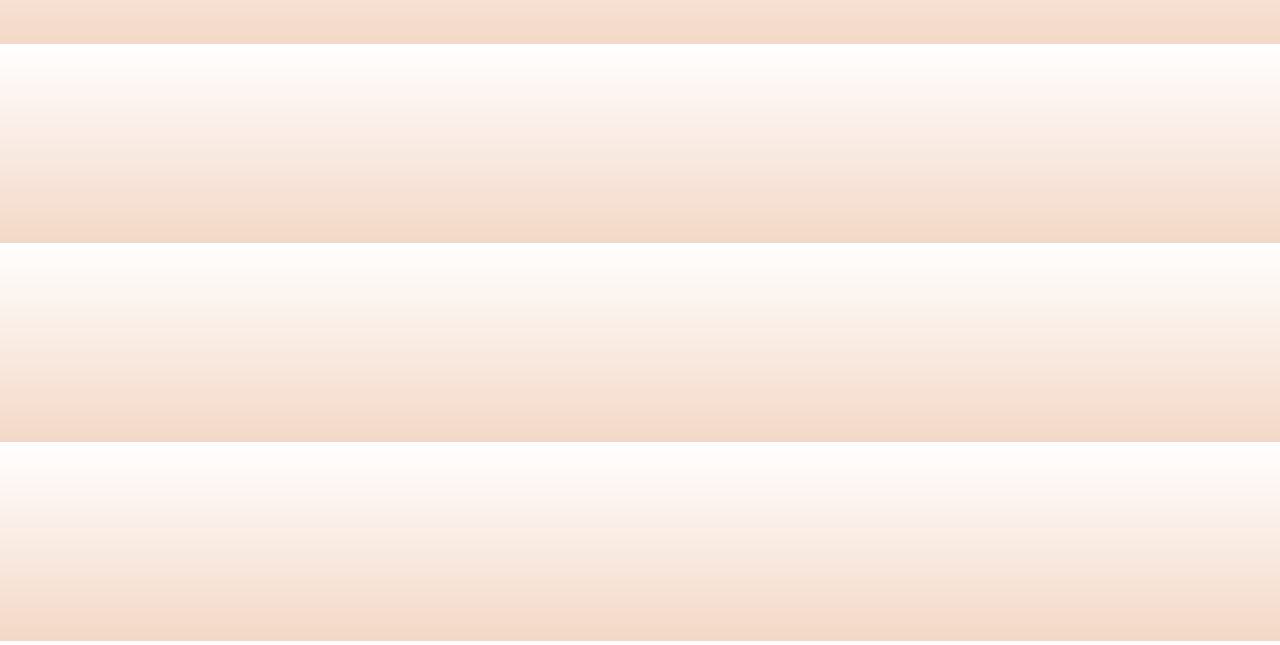
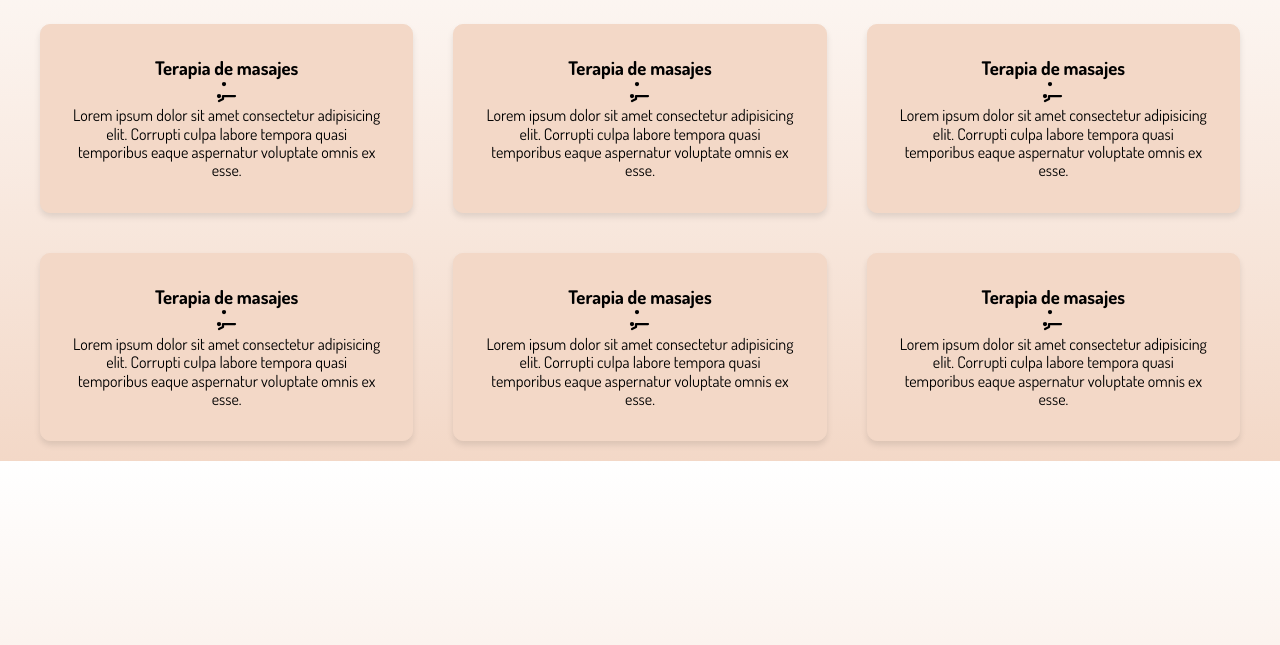
Before and after one commit to FranMayer/Sephora, a website: page pages/services.html in a window 1280 px wide. Shown: the part 155-800 px from the top of the page. Drawn offline with Linux system fonts and the light colour scheme; files that its build step writes are made by us from their sources.

Commit message:
Agregando contenido

```diff
--- a/css/style.css
+++ b/css/style.css
@@ -60,7 +60,6 @@ body {
     text-decoration: none;
     color: var(--text-color);
     font-size: 25px;
-    background-color: var(--primary-color);
     color: var(--text-color);
     transition: all 0.3s ease;
     cursor: pointer;
@@ -73,7 +72,7 @@ a {
 ul li:hover {
     background-color: var(--secondary-color);
     color: var(--text-color);
-    transform: translateX(5px);
+    transform: translateX(2px);
     box-shadow: 2px 2px 10px rgba(0, 0, 0, 0.1);
     border-radius: 10%;
 }
@@ -293,3 +292,36 @@ footer a {
     text-decoration: none;
     font-weight: bold;
 }
+
+/* PAGINA SERVICIOS CSS*/
+
+.title__servicios {
+    text-align: center;
+}
+
+.main__servicios {
+    display: flex;
+    justify-content: center;
+    flex-wrap: wrap;
+    padding: 20px;
+    width: 100%;
+    height: auto;
+    gap: 40px;
+}
+
+.main__section {
+    background-color: var(--third-color);
+    border: 1px solid var(--details-color);
+    border-radius: 10px;
+    box-shadow: 0 4px 6px rgba(0, 0, 0, 0.1);
+    padding: 2rem;
+    text-align: center;
+    transition: transform 0.3s ease, box-shadow 0.3s ease;
+    flex: 1 1 calc(33.333% - 40px);
+    max-width: calc(33.333% - 40px);
+}
+
+.main__section:hover {
+    transform: translateY(-5px);
+    box-shadow: 0 6px 12px rgba(0, 0, 0, 0.2);
+}
--- a/pages/services.html
+++ b/pages/services.html
@@ -3,15 +3,15 @@
 <head>
     <meta charset="UTF-8">
     <meta name="viewport" content="width=device-width, initial-scale=1.0">
-    <link rel="icon" type="image/png" sizes="32x32" href="/freelancer_inicio/img/favicon-32x32.png">
+    <link rel="icon" type="image/png" sizes="32x32" href="/img/favicon-32x32.png">
     <link rel="preconnect" href="https://fonts.googleapis.com">
     <link rel="preconnect" href="https://fonts.gstatic.com" crossorigin>
     <link href="https://fonts.googleapis.com/css2?family=Dosis:wght@200..800&display=swap" rel="stylesheet">
 
-    <link href="/freelancer_inicio/css/normalize.css" type="text/css" rel="stylesheet">
-    <link href="/freelancer_inicio/css/style.css" rel="preload" as="style">
-    <link href="/freelancer_inicio/css/style.css" type="text/css" rel="stylesheet">
-    <link href="/freelancer_inicio/css/mediaquery.css" type="text/css" rel="stylesheet">
+    <link href="/css/normalize.css" type="text/css" rel="stylesheet">
+    <link href="/css/style.css" rel="preload" as="style">
+    <link href="/css/style.css" type="text/css" rel="stylesheet">
+    <link href="/css/mediaquery.css" type="text/css" rel="stylesheet">
 
     <title>Saphora- Servicios</title>
 
@@ -20,7 +20,7 @@
 
 <header class="header">
 
-     <a href="/freelancer_inicio/index.html"> <h1 class="title-header">Estetica Saphora</h1></a>
+     <a href="/index.html"> <h1 class="title-header">Estetica Saphora</h1></a>
 
 
         <nav class="nav-menu">
@@ -32,12 +32,71 @@
         </nav>
 </header>
 
-<h1>Servicios que brindamos en <span>Saphora</span></h1>
+<h1 class="title__servicios">Servicios que brindamos en Saphora </h1>
 
-<main class="main">
-        <section>
+<main class="main__servicios">
 
+        <section class="main__section">
+            <h3>Terapia de masajes</h3>
+            <svg xmlns="http://www.w3.org/2000/svg" viewBox="0 0 24 24" fill="none" stroke="currentColor" stroke-linecap="round" stroke-linejoin="round" width="24" height="24" stroke-width="2.25">
+                <path d="M4 17m-1 0a1 1 0 1 0 2 0a1 1 0 1 0 -2 0"></path>
+                <path d="M9 5m-1 0a1 1 0 1 0 2 0a1 1 0 1 0 -2 0"></path>
+                <path d="M4 22l4 -2v-3h12"></path>
+            </svg>
+            <p>Lorem ipsum dolor sit amet consectetur adipisicing elit. Corrupti culpa labore tempora quasi temporibus eaque aspernatur voluptate omnis ex esse.</p>
         </section>
+
+        <section class="main__section">
+            <h3>Terapia de masajes</h3>
+            <svg xmlns="http://www.w3.org/2000/svg" viewBox="0 0 24 24" fill="none" stroke="currentColor" stroke-linecap="round" stroke-linejoin="round" width="24" height="24" stroke-width="2.25">
+                <path d="M4 17m-1 0a1 1 0 1 0 2 0a1 1 0 1 0 -2 0"></path>
+                <path d="M9 5m-1 0a1 1 0 1 0 2 0a1 1 0 1 0 -2 0"></path>
+                <path d="M4 22l4 -2v-3h12"></path>
+            </svg>
+            <p>Lorem ipsum dolor sit amet consectetur adipisicing elit. Corrupti culpa labore tempora quasi temporibus eaque aspernatur voluptate omnis ex esse.</p>
+        </section>
+
+        <section class="main__section">
+            <h3>Terapia de masajes</h3>
+            <svg xmlns="http://www.w3.org/2000/svg" viewBox="0 0 24 24" fill="none" stroke="currentColor" stroke-linecap="round" stroke-linejoin="round" width="24" height="24" stroke-width="2.25">
+                <path d="M4 17m-1 0a1 1 0 1 0 2 0a1 1 0 1 0 -2 0"></path>
+                <path d="M9 5m-1 0a1 1 0 1 0 2 0a1 1 0 1 0 -2 0"></path>
+                <path d="M4 22l4 -2v-3h12"></path>
+            </svg>
+            <p>Lorem ipsum dolor sit amet consectetur adipisicing elit. Corrupti culpa labore tempora quasi temporibus eaque aspernatur voluptate omnis ex esse.</p>
+        </section>
+
+        <section class="main__section">
+            <h3>Terapia de masajes</h3>
+            <svg xmlns="http://www.w3.org/2000/svg" viewBox="0 0 24 24" fill="none" stroke="currentColor" stroke-linecap="round" stroke-linejoin="round" width="24" height="24" stroke-width="2.25">
+                <path d="M4 17m-1 0a1 1 0 1 0 2 0a1 1 0 1 0 -2 0"></path>
+                <path d="M9 5m-1 0a1 1 0 1 0 2 0a1 1 0 1 0 -2 0"></path>
+                <path d="M4 22l4 -2v-3h12"></path>
+            </svg>
+            <p>Lorem ipsum dolor sit amet consectetur adipisicing elit. Corrupti culpa labore tempora quasi temporibus eaque aspernatur voluptate omnis ex esse.</p>
+        </section>
+
+        <section class="main__section">
+            <h3>Terapia de masajes</h3>
+            <svg xmlns="http://www.w3.org/2000/svg" viewBox="0 0 24 24" fill="none" stroke="currentColor" stroke-linecap="round" stroke-linejoin="round" width="24" height="24" stroke-width="2.25">
+                <path d="M4 17m-1 0a1 1 0 1 0 2 0a1 1 0 1 0 -2 0"></path>
+                <path d="M9 5m-1 0a1 1 0 1 0 2 0a1 1 0 1 0 -2 0"></path>
+                <path d="M4 22l4 -2v-3h12"></path>
+            </svg>
+            <p>Lorem ipsum dolor sit amet consectetur adipisicing elit. Corrupti culpa labore tempora quasi temporibus eaque aspernatur voluptate omnis ex esse.</p>
+        </section>
+
+        <section class="main__section">
+            <h3>Terapia de masajes</h3>
+            <svg xmlns="http://www.w3.org/2000/svg" viewBox="0 0 24 24" fill="none" stroke="currentColor" stroke-linecap="round" stroke-linejoin="round" width="24" height="24" stroke-width="2.25">
+                <path d="M4 17m-1 0a1 1 0 1 0 2 0a1 1 0 1 0 -2 0"></path>
+                <path d="M9 5m-1 0a1 1 0 1 0 2 0a1 1 0 1 0 -2 0"></path>
+                <path d="M4 22l4 -2v-3h12"></path>
+            </svg>
+            <p>Lorem ipsum dolor sit amet consectetur adipisicing elit. Corrupti culpa labore tempora quasi temporibus eaque aspernatur voluptate omnis ex esse.</p>
+        </section>
+
+
 </main>
 
 
```
Also changed, not shown: index.html (+3 -3 lines).
